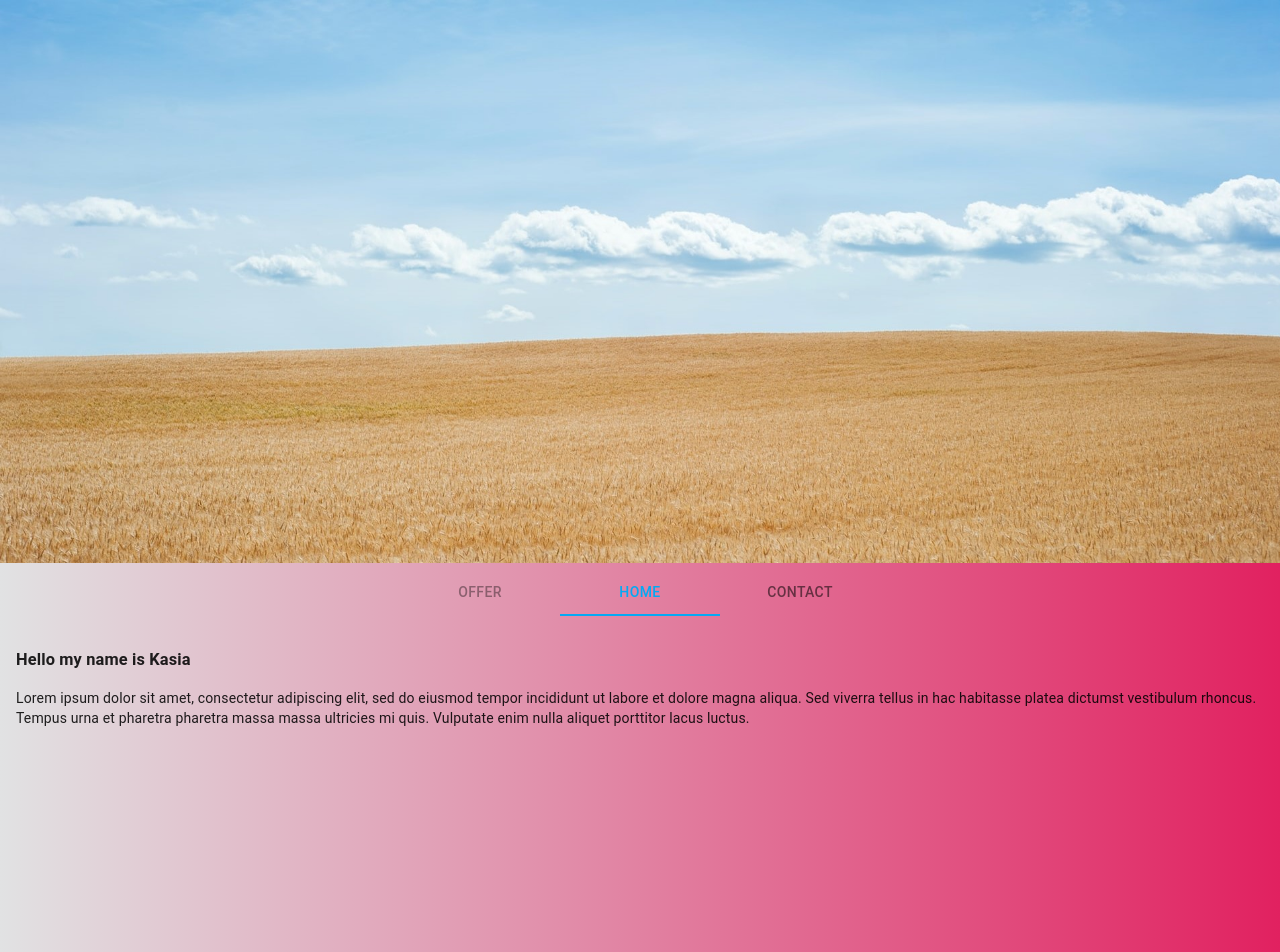
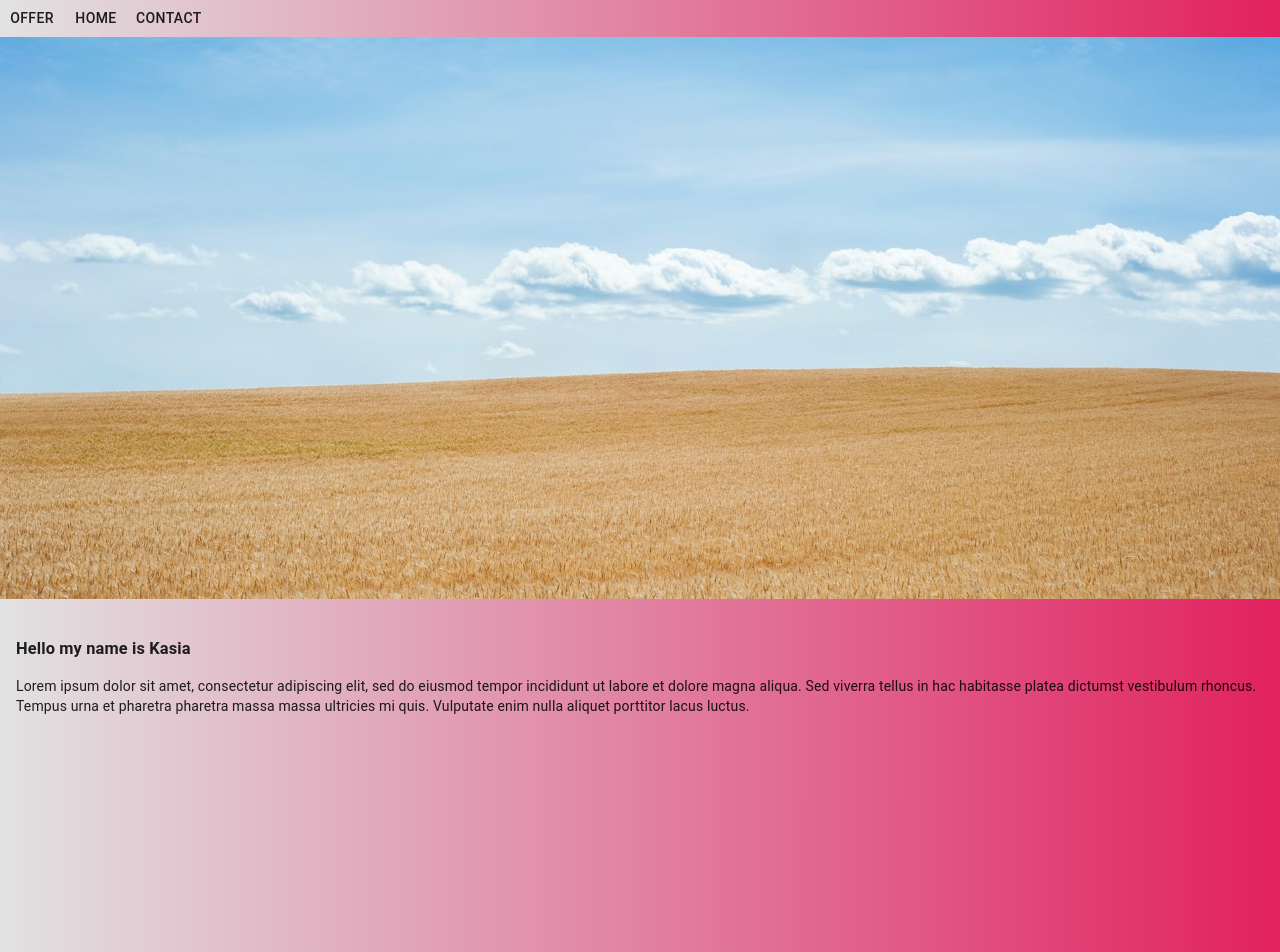
Before and after one commit to Voote/Cake-House, a React (Create React App) app: page / in a window 1280 px wide. Shown: the top 952 px of the page. Built offline with nearby package versions, Linux system fonts and the light colour scheme.

Commit message:
comonents changed from js to jsx, scrollTo top and bottom set

```diff
--- a/package.json
+++ b/package.json
@@ -10,6 +10,7 @@
     "node-sass": "^4.14.1",
     "react": "^17.0.1",
     "react-dom": "^17.0.1",
+    "react-router-dom": "^5.2.0",
     "react-scripts": "4.0.1",
     "web-vitals": "^0.2.4"
   },
--- a/src/App.js
+++ b/src/App.js
@@ -1,4 +1,5 @@
 import React from 'react';
+
 import './assets/styles.scss';
 import Header from './components/header';
 import TopNavbar from './components/Navbar';
@@ -7,10 +8,10 @@ import AboutMe from './containers/Home';
 
 const App = () => (
   <div>
+    <TopNavbar />
     <Header />
-    <TopNavbar />
-    {/* <AboutMe id="home" />
-    <Contact id="contact" /> */}
+    <AboutMe />
+    <Contact />
   </div>
 );
 
--- a/src/assets/styles.scss
+++ b/src/assets/styles.scss
@@ -52,6 +52,10 @@ a {
     width: 100%;
   }
   &__bio {
-    padding-bottom: 50vh;
+    padding-bottom: 40vh;
+  }
+  &__navbar {
+    position: sticky;
+    top: 0;
   }
 }
--- a/src/components/Navbar/index.js
+++ /dev/null
@@ -1,32 +0,0 @@
-import React from 'react';
-import { Tab, Tabs } from '@material-ui/core';
-import AboutMe from './../../containers/Home/index';
-import Contact from './../../containers/Contact/index';
-
-const TopNavbar = () => {
-  const [value, setValue] = React.useState(1);
-
-  const handleChange = (event, newValue) => {
-    setValue(newValue);
-  };
-
-  return (
-    <div>
-      <Tabs
-        value={value}
-        onChange={handleChange}
-        indicatorColor="primary"
-        textColor="primary"
-        centered
-      >
-        <Tab label="offer" href="offer" disabled />
-        <Tab label="home" href="home" />
-        <Tab label="contact" href="contact" />
-      </Tabs>
-      <AboutMe id="home" />
-      <Contact id="contact" />
-    </div>
-  );
-};
-
-export default TopNavbar;
--- /dev/null
+++ b/src/components/Navbar/index.jsx
@@ -0,0 +1,21 @@
+import React from 'react';
+import { Button } from '@material-ui/core';
+
+const TopNavbar = () => {
+  const skrolowanko = (pozycja) => {
+    console.log('Pzycja osi Y:', pozycja);
+    window.scrollTo(0, pozycja);
+  };
+
+  const position = document.body.getBoundingClientRect();
+
+  return (
+    <div className="position__navbar">
+      <Button>offer</Button>
+      <Button onClick={() => skrolowanko(position.top)}>home</Button>
+      <Button onClick={() => skrolowanko(position.bottom)}>contact</Button>
+    </div>
+  );
+};
+
+export default TopNavbar;
```
Also changed, not shown: src/components/Navbar/deleteme.js (+38 -25 lines), src/components/Loading/index.jsx (renamed from src/components/Loading/index.js), src/containers/Contact/index.jsx (renamed from src/containers/Contact/index.js), src/containers/Home/bio.jsx (renamed from src/containers/Home/bio.js), src/containers/Home/index.jsx (renamed from src/containers/Home/index.js), 2 other files (tests, documents, lock files or other folders).
